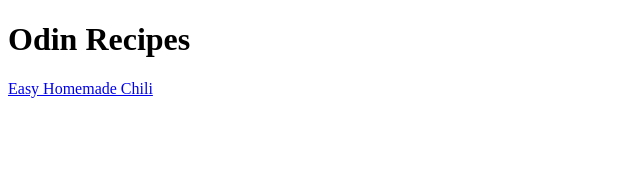
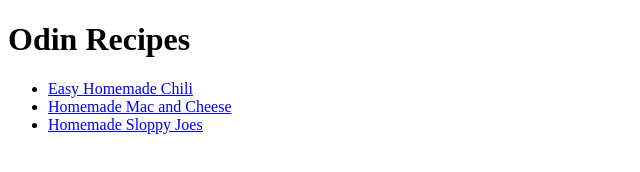
Before and after one commit to MTHP20/odin-recipes, a plain HTML site: page index.html in a window 1280 px wide. Shown: the whole page, without its empty margins (0-640 px from the left). Drawn offline with Linux system fonts and the light colour scheme.

Commit message:
Index.html has list of links of recipes

```diff
--- a/index.html
+++ b/index.html
@@ -6,6 +6,10 @@
     </head>
     <body>
         <h1>Odin Recipes</h1>
-        <a href="./recipes/chili.html">Easy Homemade Chili</a>
+        <ul>
+            <li><a href="./recipes/chili.html">Easy Homemade Chili</a></li>
+            <li><a href="./recipes/maccheese.html">Homemade Mac and Cheese</a></li>
+            <li><a href="./recipes/sloppyjoe.html">Homemade Sloppy Joes</a></li>
+        </ul>
     </body>
 </html>
```
